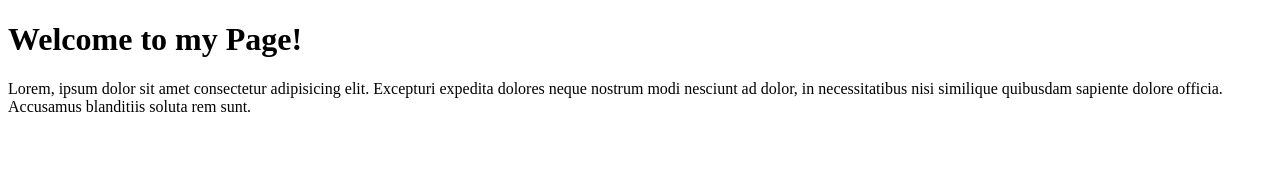
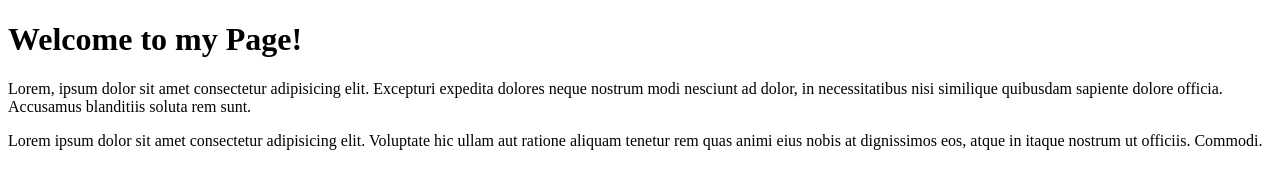
Before and after one commit to byronholmes2022/video-demo, a plain HTML site: page index.html in a window 1280 px wide. Drawn offline with Linux system fonts and the light colour scheme.

Commit message:
Added last touches to index.html

```diff
--- a/index.html
+++ b/index.html
@@ -14,5 +14,10 @@
       nisi similique quibusdam sapiente dolore officia. Accusamus blanditiis
       soluta rem sunt.
     </p>
+    <p>
+      Lorem ipsum dolor sit amet consectetur adipisicing elit. Voluptate hic
+      ullam aut ratione aliquam tenetur rem quas animi eius nobis at dignissimos
+      eos, atque in itaque nostrum ut officiis. Commodi.
+    </p>
   </body>
 </html>
```
